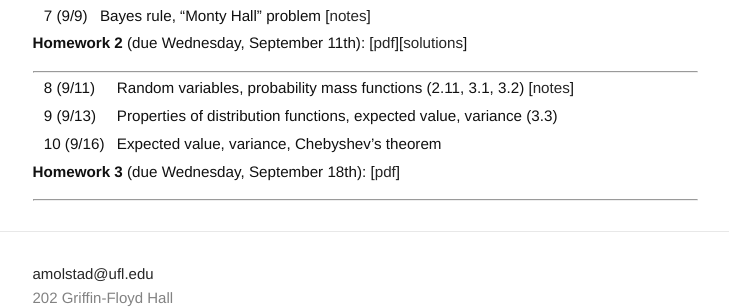
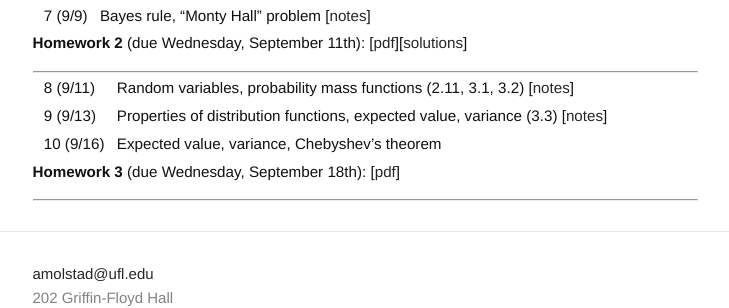
Before and after one commit to ajmolstad/ajmolstad.github.io, a Jekyll site: the page built from F19_STA4321.md, in a window 1280 px wide. Shown: the part 503-811 px from the top of the page, without its empty margins (275-1004 px from the left). Built offline with Jekyll 4.4.1, drawn with Linux system fonts in a browser that asks for light colours.

Commit message:
add notes

```diff
--- a/F19_STA4321.md
+++ b/F19_STA4321.md
@@ -34,7 +34,7 @@ Note that you must be logged into your UFL eLearning account to access course no
 ---------------
 
 || 8 (9/11)  || Random variables, probability mass functions (2.11, 3.1, 3.2) [[notes](https://ufl.instructure.com/courses/382258/files/45364239/download?wrap=1)]||
-|| 9 (9/13)  || Properties of distribution functions, expected value, variance (3.3) ||
+|| 9 (9/13)  || Properties of distribution functions, expected value, variance (3.3) [[notes](https://ufl.instructure.com/courses/382258/files/45407928/download?wrap=1)]||
 || 10 (9/16)  || Expected value, variance, Chebyshev's theorem  ||
 
 **Homework 3** (due Wednesday, September 18th): [[pdf](/docs/STA4321_F19_Homework3.pdf)]
```
